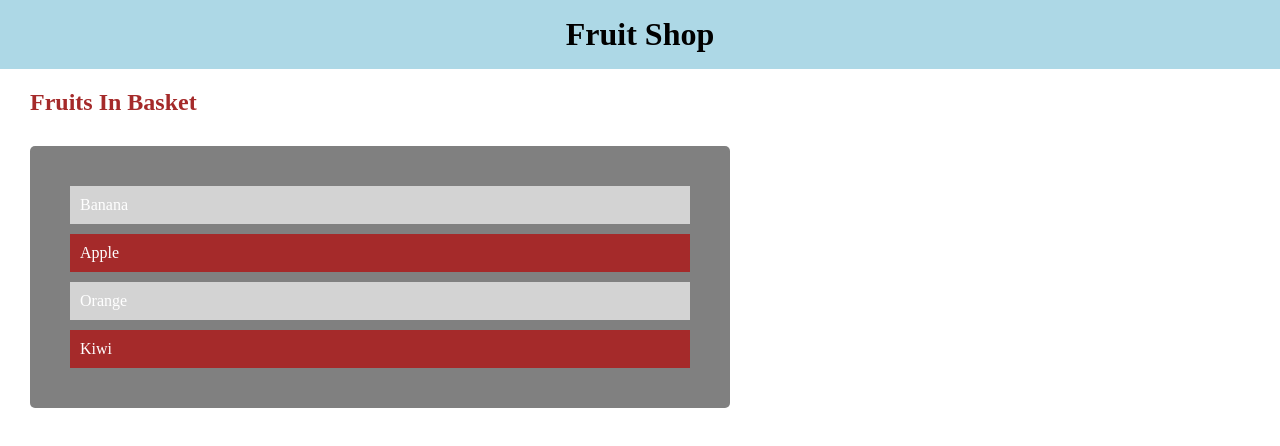
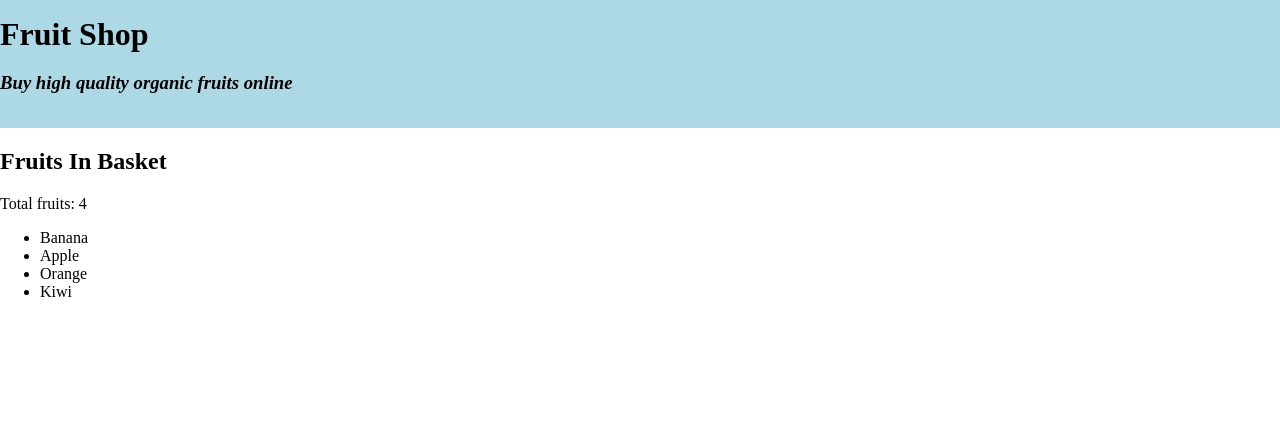
Before and after one commit to ruturajveer143/Sharpener, a plain HTML site: page index.html in a window 1280 px wide. Drawn offline with Linux system fonts and the light colour scheme.

Commit message:
Task 7 in this new branch

```diff
--- a/index.js
+++ b/index.js
@@ -1,30 +1,21 @@
-const mainHeading = document.querySelector('#main-heading');
-mainHeading.style.textAlign='center';
+// Task 1:
 
+const h3 = document.createElement('h3');
+h3.textContent = 'Buy high quality organic fruits online';
 
+const mainHeading = document.getElementById('main-heading');
+mainHeading.parentNode.insertBefore(h3, mainHeading.nextSibling);
 
-const fruits = document.querySelector('.fruits');
-fruits.style.backgroundColor='grey';
-fruits.style.padding='30px';
-fruits.style.margin='30px';
-fruits.style.width='50%';
-fruits.style.borderRadius = '5px';
-fruits.style.listStyleType='none';
+// Task 2:
+h3.style.fontStyle = 'italic';
 
-const basketHeading = document.querySelector('h2');
-basketHeading.style.marginLeft = '30px';
-basketHeading.style.color='brown';
+// Task 3:
+const para = document.createElement('p');
+para.textContent = 'Total fruits: 4';
 
-const fruitItems =document.querySelectorAll('.fruit');
-for(let i = 0; i<fruitItems.length; i++){
-  fruitItems[i].style.backgroundColor = 'brown';
-  fruitItems[i].style.color = 'white';
-  fruitItems[i].style.padding='10px';
-  fruitItems[i].style.margin='10px';
-  fruitItems[i].borderRadius = '5px';
-}
+// Task 4: On this paragraph tag, set an id of "fruits-total".
+para.id = 'fruits-total';
+const secondDiv = document.querySelector('div:nth-child(2)');
 
-const OddFruitItems = document.querySelectorAll('.fruit:nth-child(odd)');
-for(let i =0;i<OddFruitItems.length;i++){
-  OddFruitItems[i].style.backgroundColor = 'lightgray';
-}
+const urlist = secondDiv.querySelector('ul');
+secondDiv.insertBefore(para, urlist);
```
Also changed, not shown: index.html (+0 -3 lines).
